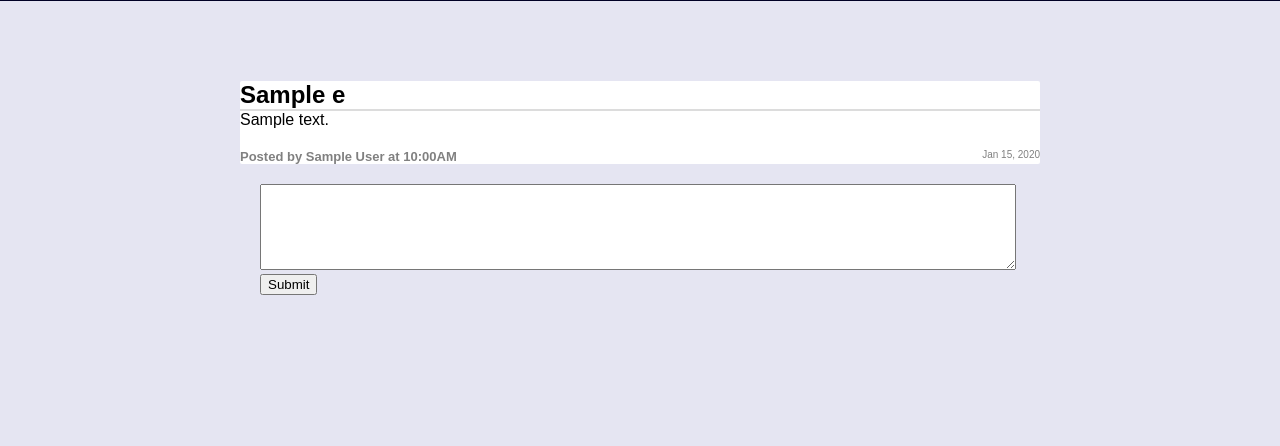
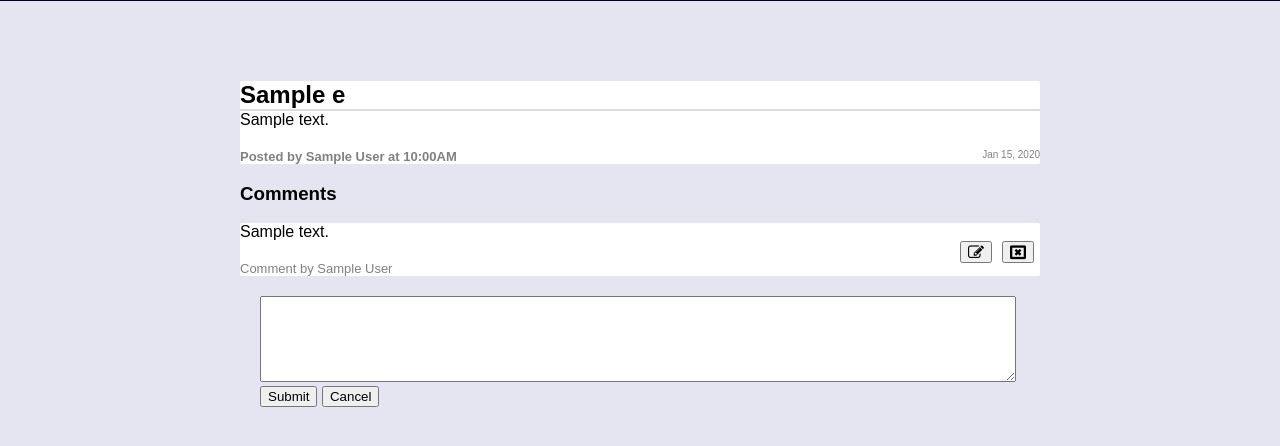
Before and after one commit to lubgade/Multi-User-Blog, a Python web app: template templates/newcomment.html in a window 1280 px wide. Shown: the part 179-625 px from the top of the page. Run offline with Jinja, Linux system fonts and the light colour scheme; the template is opened without the code that fills it: most values are stand-ins (such as "Sample title", 1, 10 or a date in 2020).

Commit message:
After review

```diff
--- a/templates/newcomment.html
+++ b/templates/newcomment.html
@@ -1,6 +1,7 @@
 {% extends "base.html" %}
 
 {% block content %}
+<div class="error">{{error}}</div>
 <div class="disp">
         <div class="title">
             <a class="blog_title" href="/blog/{{e.key().id()}}">{{e.subject|safe
@@ -13,10 +14,37 @@
            <div class="right">{{e.last_modified.strftime("%b %d, %Y")}}</div>
         </div>
 </div>
+<div>
+        <h3>Comments</h3>
+        {% for c in comments_list %}
+           <div class="comments_disp">{{c.comment|safe}}
+               <div class="container_perma">
+                   <div class="comments_left posted_by">Comment by {{c.comment_author}}</div>
+                   <div class="ed_comments">
+                       <div class="comm_l">
+                           <a href="/blog/{{e.key().id()}}/editcomment/{{c.key().id()}}">
+                               <button class="fa">&#xf044;</button>
+                           </a>
+                       </div>
+                       <div class="comm_l">
+                           <a href="/blog/{{e.key().id()}}/deletecomment/{{c.key().id()}}">
+                               <button class="fa">&#xf2d4;</button>
+                           </a>
+                       </div>
+                   </div>
+               </div>
+           </div>
+        {% endfor %}
+    </div>
 <div class="comments_div">
     <form method="post">
-        <textarea name="comments" class="commentsinput"></textarea>
-        <input type="submit">
+        <div>
+            <textarea name="comments" class="commentsinput"></textarea>
+            <input type="submit">
+            <a href="/blog/{{link}}">
+                <button type="button">Cancel</button>
+            </a>
+        </div>
     </form>
 </div>
 
```
